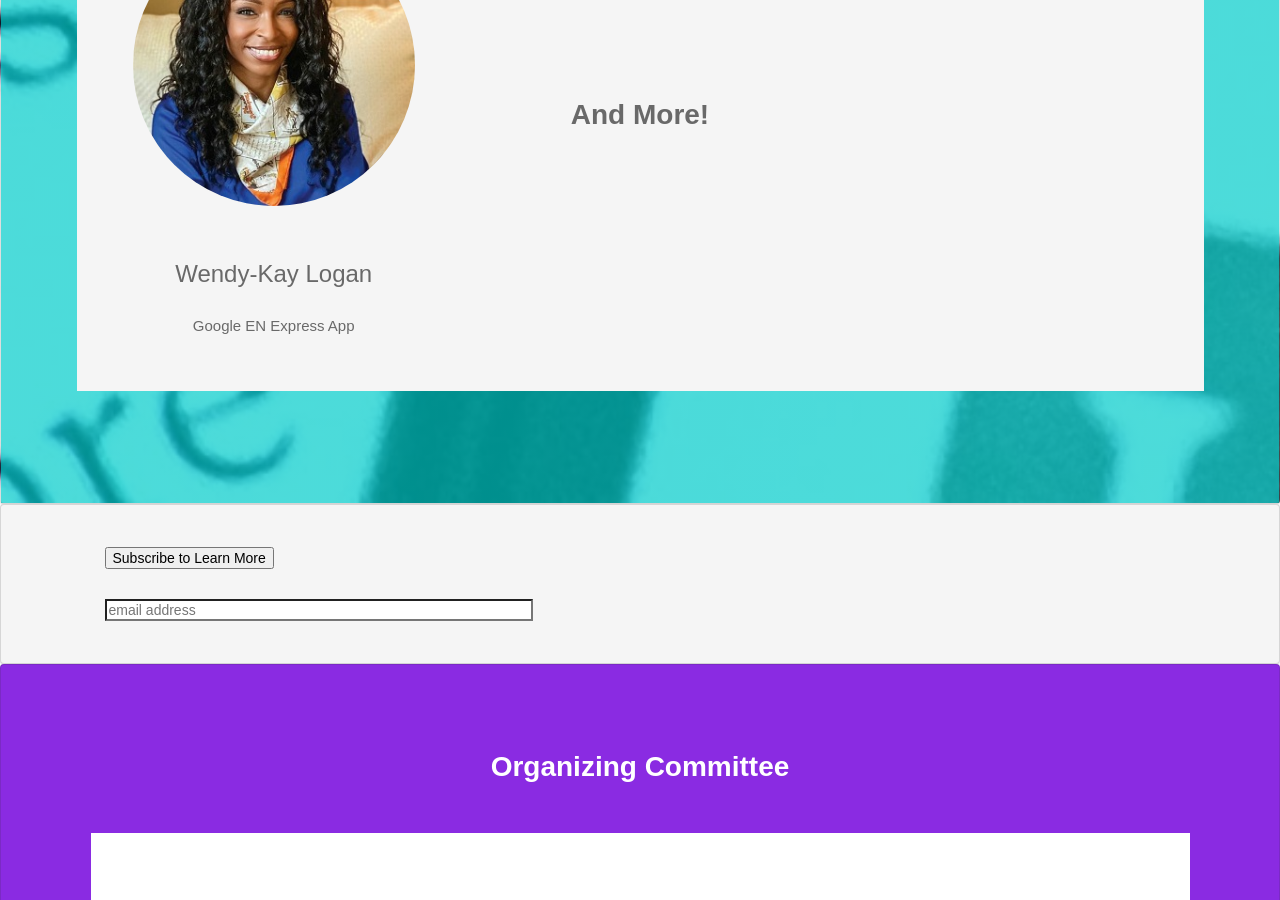
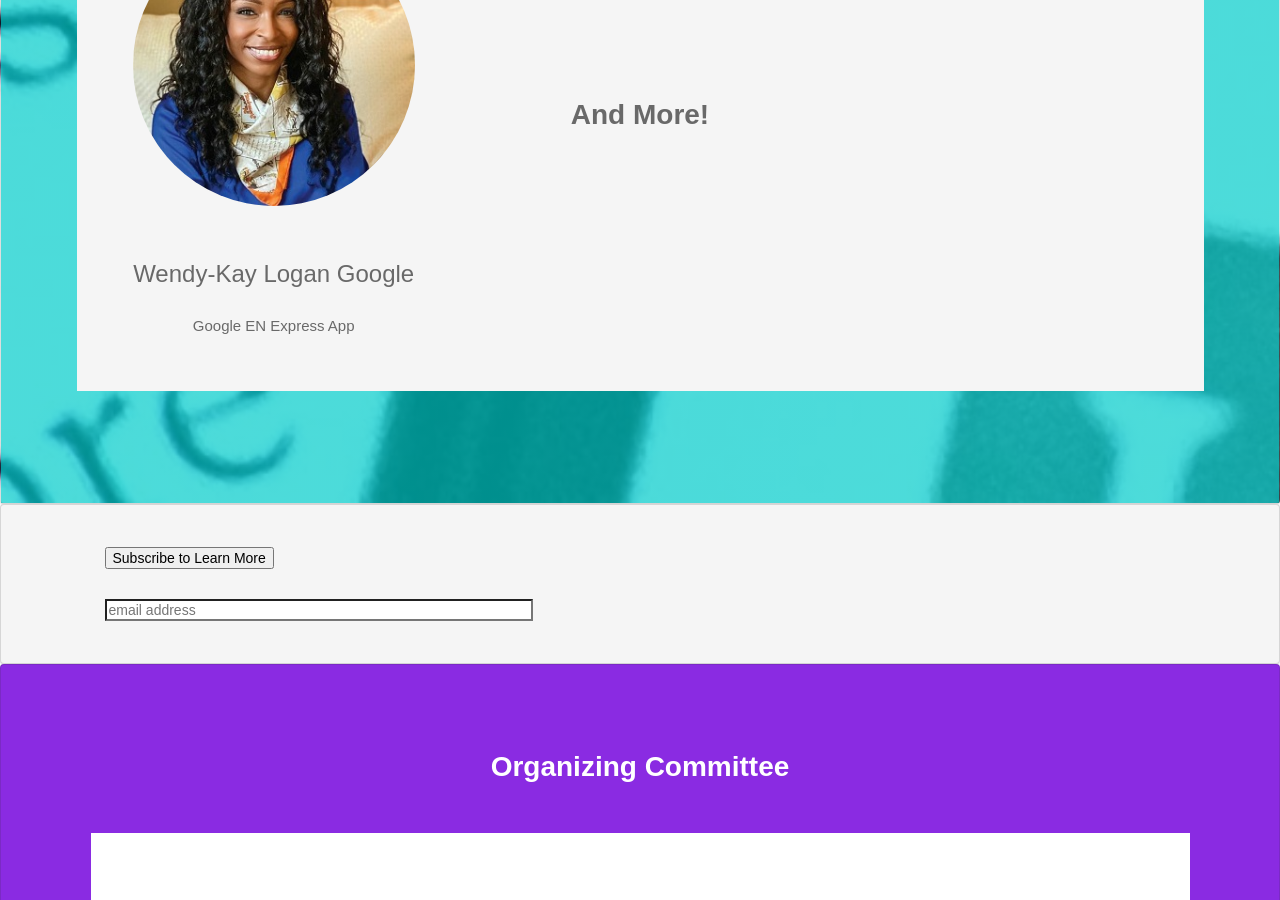
Before and after one commit to responsible-data-summit/events, a Jekyll site: the page built from trust.html, in a window 1280 px wide and 900 px high, scrolled down 8234 px. Built offline with Jekyll 4.4.1, drawn with Linux system fonts in a browser that asks for light colours; some web fonts are replaced; comment, search, counter and statistics services are not loaded.

Commit message:
speaker list

```diff
--- a/_data/speakers_trust.yml
+++ b/_data/speakers_trust.yml
@@ -167,7 +167,7 @@
     North Carolina
   avatar: coreymercey.jpg
 
-- name: Wendy-Kay Logan
+- name: Wendy-Kay Logan Google
   title: |
     Google EN Express App
   avatar: wendykaylogan.jpg
```
